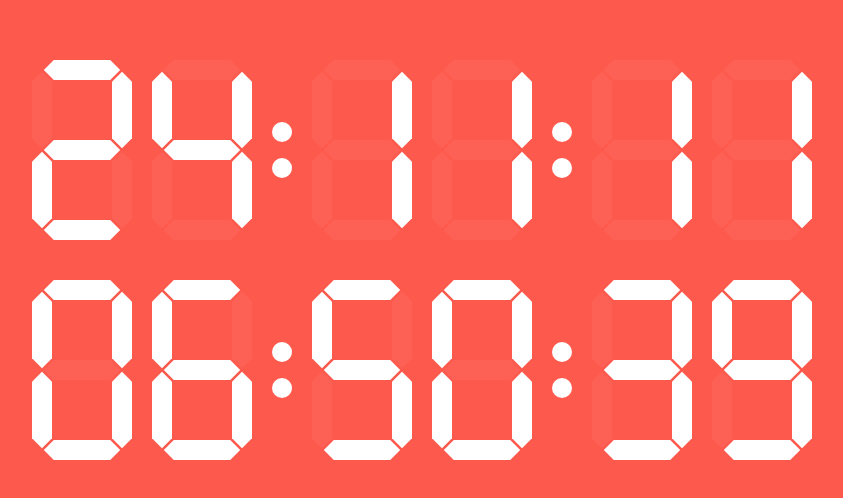
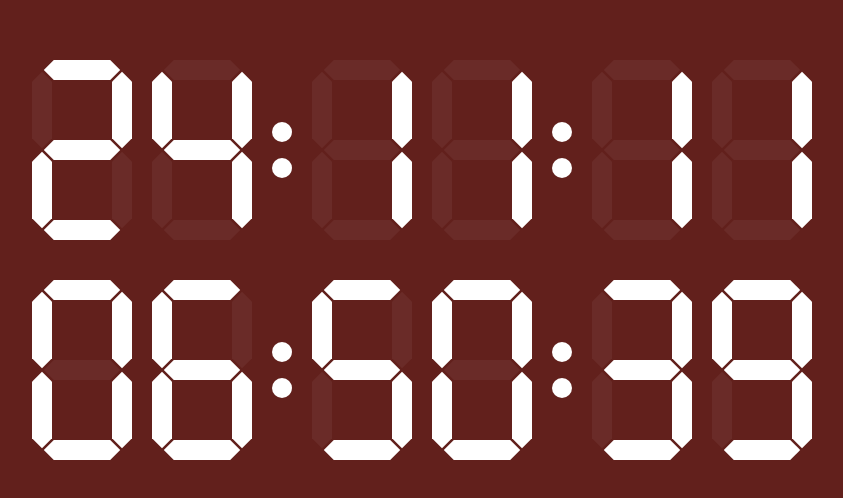
Before and after one commit to hoangnguyennn/hoangnguyennn.github.io, a website: page age/index.html in a window 1280 px wide. Shown: the part 140-638 px from the top of the page, without its empty margins (218-1061 px from the left). Drawn offline with nearby package versions, Linux system fonts and the light colour scheme.

Commit message:
update my age

```diff
--- a/age/main.js
+++ b/age/main.js
@@ -34,8 +34,6 @@
   const hours = now.diff(DOB.add(days, 'day'), 'hour');
   const minutes = now.diff(DOB.add(hours, 'hour'), 'minute');
   const seconds = now.diff(DOB.add(minutes, 'minute'), 'second');
-
-  console.log({ years, months, days, hours, minutes, seconds });
 
   const [year1, year2] = to2Digits(years).split('');
   const [month1, month2] = to2Digits(months).split('');
--- a/age/style.css
+++ b/age/style.css
@@ -7,7 +7,7 @@
 
 body {
   height: 100vh;
-  background: #fd594d;
+  background: #62201c;
   display: flex;
   justify-content: center;
   align-items: center;
```
